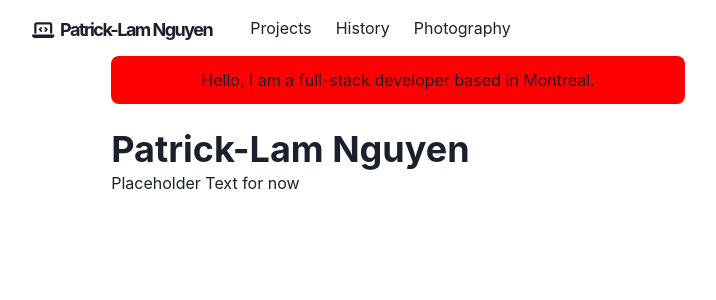
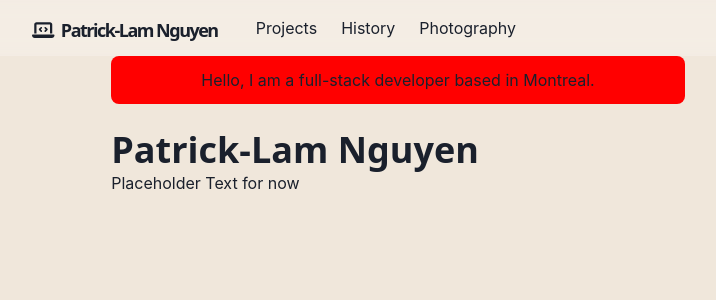
Before and after one commit to PLN2020/nextjs-homepage, a Next.js app: page / in a window 1280 px wide. Shown: the top 300 px of the page, without its empty margins (242-958 px from the left). Built offline with nearby package versions, Linux system fonts and the light colour scheme.

Commit message:
created the theme toggle button component

```diff
--- /dev/null
+++ b/components/theme-toggle-button.js
@@ -0,0 +1,17 @@
+import { IconButton, useColorMode, useColorModeValue } from '@chakra-ui/react'
+import { SunIcon, MoonIcon } from '@chakra-ui/icons'
+
+const ThemeToggleButton = () => {
+    const { toggleColorMode } = useColorMode()
+
+    return (
+        <IconButton
+            aria-label="Toggle theme"
+            colorScheme={useColorModeValue('purple', 'orange')}
+            icon={useColorModeValue(<MoonIcon />, <SunIcon />)}
+            onClick={toggleColorMode}
+        ></IconButton>
+    )
+}
+
+export default ThemeToggleButton
--- a/lib/theme.js
+++ b/lib/theme.js
@@ -45,9 +45,11 @@ const config = {
 }
 
 const theme = extendTheme({
-    config,
     styles,
     components,
+    fonts,
     colors,
-    fonts
+    config
 })
+
+export default theme
--- a/pages/_app.js
+++ b/pages/_app.js
@@ -1,9 +1,10 @@
-import { ChakraProvider } from "@chakra-ui/react";
+import { ChakraProvider } from "@chakra-ui/react"
 import Layout from '../components/layouts/main'
+import theme from '../lib/theme'
 
 const Website = ({ Component, pageProps, router }) => {
     return (
-        <ChakraProvider>
+        <ChakraProvider theme={theme}>
             <Layout router={router}>
                 <Component {...pageProps} key={router.route} />
             </Layout>
--- /dev/null
+++ b/pages/_document.js
@@ -0,0 +1,18 @@
+import { ColorModeScript } from '@chakra-ui/react'
+import NextDocument, { Html, Head, Main, NextScript } from 'next/document'
+import theme from '../lib/theme'
+
+export default class Document extends NextDocument {
+    render () {
+        return(
+            <Html lang="en">
+                <Head />
+                <body>
+                    <ColorModeScript initialColorMode={theme.config.initialColorMode} />
+                    <Main />
+                    <NextScript />
+                </body>
+            </Html>
+        )
+    }
+}
```
